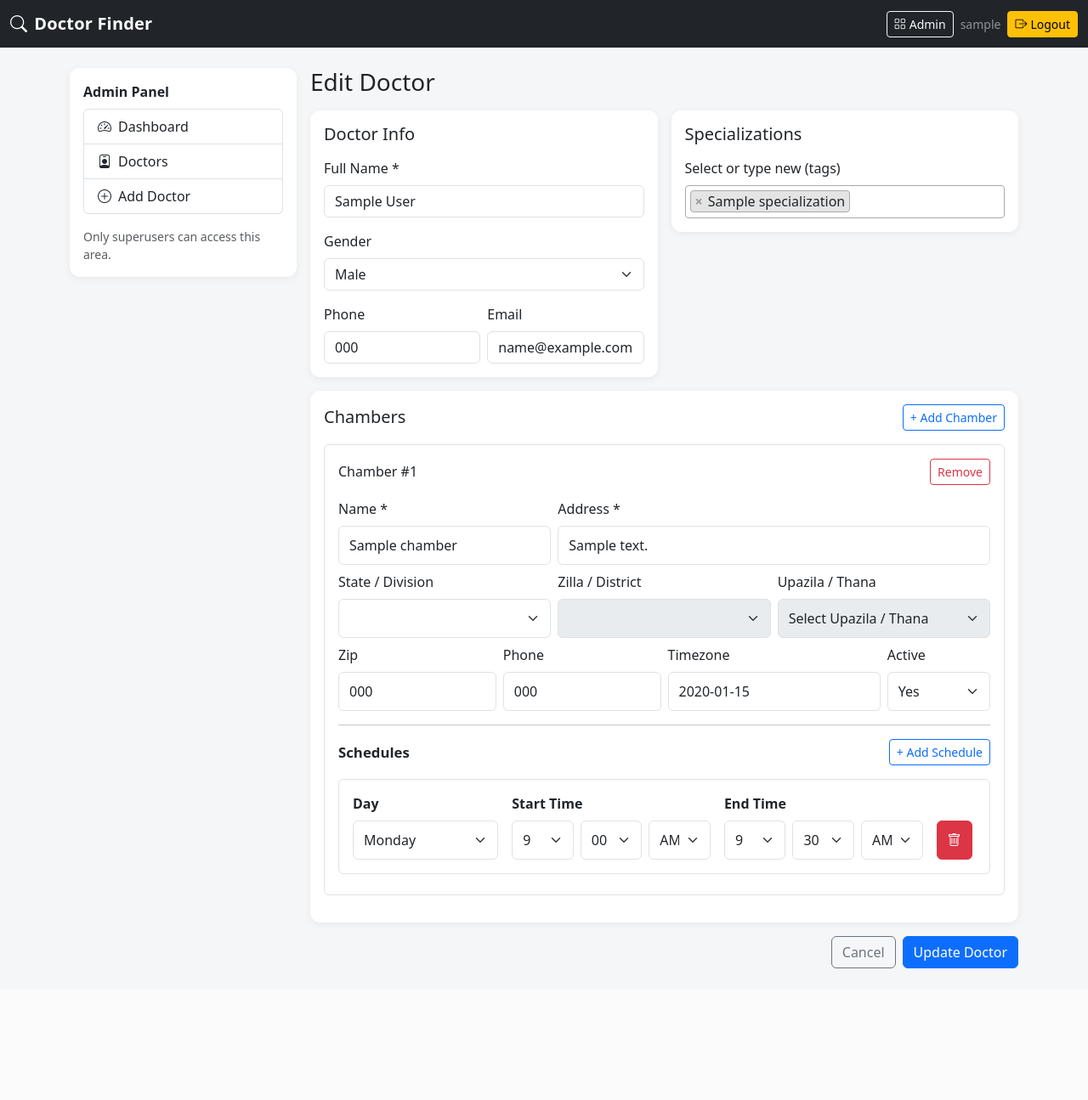
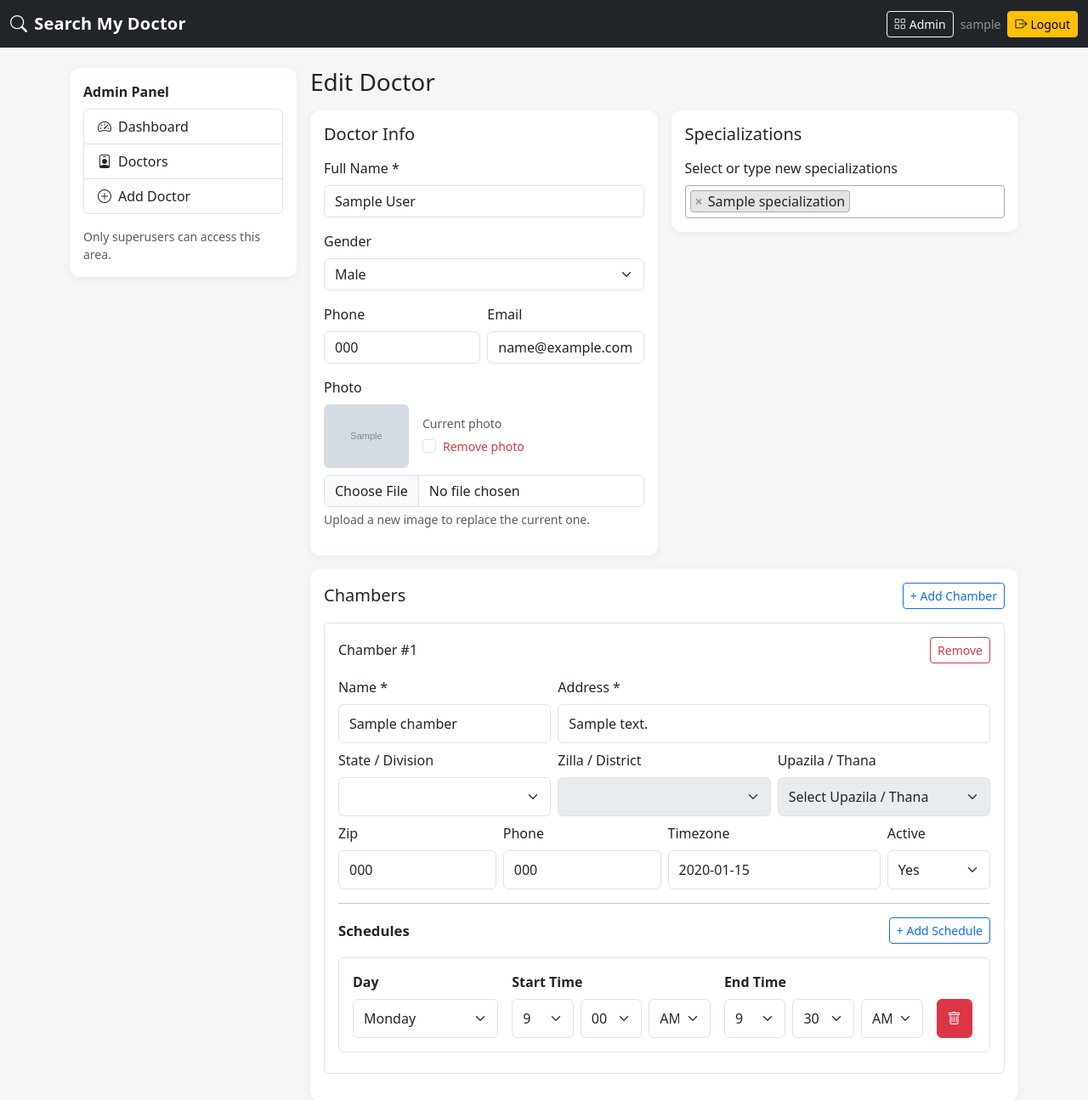
Before and after one commit to shahriarmostafiz/Searchmydoctor, a Django app: page /app/admin/doctors/1/edit in a window 1280 px wide. Shown: the top 1295 px of the page at 85% size. Before the commit the page ends 1140 px from the top, so only its background shows below. Run offline with Django 5.2, Linux system fonts and the light colour scheme; a user stored in the database is signed in; tables that the repository leaves empty hold one stand-in row (values such as "Sample post"); grey boxes marked "Sample" are stand-in pictures; data that the repository does not hold is empty; some libraries are stand-ins or nearby versions.

Commit message:
version 2

```diff
--- a/doctor_search/directory/models.py
+++ b/doctor_search/directory/models.py
@@ -61,6 +61,8 @@ class Doctor(TimeStampedModel):
     gender = models.CharField(max_length=10, choices=GENDER_CHOICES, default="Other")
     phone = models.CharField(max_length=20, blank=True, null=True)
     email = models.CharField(max_length=150, blank=True, null=True)
+
+    photo = models.CharField(max_length=255, blank=True, null=True)
 
     specializations = models.ManyToManyField(Specialization, related_name="doctors", blank=True)
 
--- a/doctor_search/directory/templates/ui/base.html
+++ b/doctor_search/directory/templates/ui/base.html
@@ -2,7 +2,7 @@
 <html lang="en">
 <head>
   <meta charset="utf-8">
-  <title>{% block title %}Doctor Search{% endblock %}</title>
+  <title>{% block title %}Search My Doctor{% endblock %}</title>
   <meta name="viewport" content="width=device-width, initial-scale=1">
 
   <link href="https://cdn.jsdelivr.net/npm/bootstrap@5.3.3/dist/css/bootstrap.min.css" rel="stylesheet">
@@ -23,7 +23,7 @@
 <nav class="navbar navbar-expand-lg navbar-dark bg-dark">
   <div class="container-fluid">
     <a class="navbar-brand" href="{% url 'home' %}">
-      <i class="bi bi-search me-2"></i>Doctor Finder
+      <i class="bi bi-search me-2"></i>Search My Doctor
     </a>
 
     <div class="d-flex align-items-center gap-2 ms-auto">
--- a/doctor_search/directory/templates/ui/doctors/edit.html
+++ b/doctor_search/directory/templates/ui/doctors/edit.html
@@ -4,7 +4,7 @@
 {% block admin_content %}
 <h3 class="mb-3">Edit Doctor</h3>
 
-<form method="post" id="doctorForm">
+<form method="post" enctype="multipart/form-data" id="doctorForm">
   {% csrf_token %}
 
   <div class="row g-3">
@@ -37,6 +37,33 @@
               <input class="form-control" type="email" name="email" value="{{ doctor.email|default:'' }}">
             </div>
           </div>
+
+          <div class="mb-3 mt-3">
+            <label class="form-label">Photo</label>
+            {% if doctor.photo %}
+              <div class="mb-2 d-flex align-items-center gap-3" id="currentPhotoWrap">
+                <img src="{{ doctor.photo }}" alt="Current photo" class="rounded"
+                     style="max-height:100px; max-width:100px; object-fit:cover;">
+                <div>
+                  <div class="small text-muted mb-1">Current photo</div>
+                  <div class="form-check">
+                    <input class="form-check-input" type="checkbox" name="remove_photo" value="1"
+                           id="removePhotoCheck">
+                    <label class="form-check-label text-danger small" for="removePhotoCheck">
+                      Remove photo
+                    </label>
+                  </div>
+                </div>
+              </div>
+            {% endif %}
+            <input class="form-control" type="file" name="photo" accept="image/*" id="photoInput">
+            <div class="form-text">Upload a new image to replace the current one.</div>
+            <div class="mt-2 d-none" id="photoPreviewWrap">
+              <img id="photoPreview" src="" alt="New preview" class="rounded"
+                   style="max-height:120px; max-width:120px; object-fit:cover;">
+            </div>
+          </div>
+
         </div>
       </div>
     </div>
@@ -46,7 +73,7 @@
         <div class="card-body">
           <h5 class="mb-3">Specializations</h5>
 
-          <label class="form-label">Select or type new (tags)</label>
+          <label class="form-label">Select or type new specializations</label>
           <select id="specSelect" name="specialization_names[]" class="form-select" multiple>
             {% for s in specializations %}
               <option value="{{ s.name }}" {% if s.name in selected_specs %}selected{% endif %}>
@@ -106,6 +133,21 @@
 
 <script>
 $(function () {
+
+  $("#photoInput").on("change", function() {
+    const file = this.files[0];
+    if (file) {
+      const reader = new FileReader();
+      reader.onload = function(e) {
+        $("#photoPreview").attr("src", e.target.result);
+        $("#photoPreviewWrap").removeClass("d-none");
+      };
+      reader.readAsDataURL(file);
+    } else {
+      $("#photoPreviewWrap").addClass("d-none");
+    }
+  });
+
   if (typeof $.fn.select2 !== "undefined") {
     $("#specSelect").select2({
       tags: true,
--- a/doctor_search/directory/views.py
+++ b/doctor_search/directory/views.py
@@ -70,6 +70,7 @@ def search_doctors(request):
         data.append({
             "id": d.id,
             "name": d.full_name,
+            "photo": d.photo.url if d.photo else None,
             "specializations": [s.name for s in d.specializations.all()],
             "chambers": [
                 {"name": c.name, "city": c.city, "state": c.state, "hospital": (c.hospital.name if c.hospital else None)}
--- a/doctor_search/directory/views_ui.py
+++ b/doctor_search/directory/views_ui.py
@@ -1,10 +1,35 @@
-from django.shortcuts import render, redirect,get_object_or_404
+import os
+import uuid
+
+from django.conf import settings
+from django.shortcuts import render, redirect, get_object_or_404
 from django.contrib import messages
 from django.contrib.auth.decorators import user_passes_test
 from django.db import transaction
 
+from .models import Doctor, Specialization, Chamber, ChamberSchedule
 
-from .models import Doctor, Specialization, Chamber, ChamberSchedule
+
+def _save_photo(file) -> str:
+    """Save an uploaded image to static/uploads/doctors/ and return the URL path."""
+    ext = os.path.splitext(file.name)[1].lower() or '.jpg'
+    filename = uuid.uuid4().hex + ext
+    dest_dir = os.path.join(settings.UPLOAD_ROOT, 'doctors')
+    os.makedirs(dest_dir, exist_ok=True)
+    with open(os.path.join(dest_dir, filename), 'wb+') as f:
+        for chunk in file.chunks():
+            f.write(chunk)
+    return settings.UPLOAD_URL + 'doctors/' + filename
+
+
+def _delete_photo(url_path: str):
+    """Remove an uploaded photo from disk given its URL path."""
+    if not url_path:
+        return
+    rel = url_path.replace(settings.UPLOAD_URL, '', 1)
+    full = os.path.join(settings.UPLOAD_ROOT, rel)
+    if os.path.isfile(full):
+        os.remove(full)
 
 def superuser_required(view_func):
     return user_passes_test(lambda u: u.is_authenticated and u.is_superuser, login_url="/login/")(view_func)
@@ -39,11 +64,13 @@ def doctor_create_ui(request):
 
         try:
             with transaction.atomic():
+                photo_file = request.FILES.get('photo')
                 doctor = Doctor.objects.create(
                     full_name=full_name,
                     gender=gender,
                     phone=phone or None,
                     email=email or None,
+                    photo=_save_photo(photo_file) if photo_file else None,
                 )
 
                 spec_names = request.POST.getlist("specialization_names[]")
@@ -214,6 +241,15 @@ def doctor_edit_ui(request, doctor_id):
         doctor.gender = gender
         doctor.phone = phone or None
         doctor.email = email or None
+
+        photo_file = request.FILES.get('photo')
+        if photo_file:
+            _delete_photo(doctor.photo)
+            doctor.photo = _save_photo(photo_file)
+        elif request.POST.get('remove_photo') == '1':
+            _delete_photo(doctor.photo)
+            doctor.photo = None
+
         doctor.save()
 
         spec_names = request.POST.getlist("specialization_names[]")
--- a/doctor_search/urls.py
+++ b/doctor_search/urls.py
@@ -15,8 +15,9 @@ Including another URLconf
     2. Add a URL to urlpatterns:  path('blog/', include('blog.urls'))
 """
 from django.contrib import admin
-from django.urls import path,include
+from django.urls import path, include
 from doctor_search.directory.auth_views import superuser_login_view, superuser_logout_view
+
 urlpatterns = [
     path('admin/', admin.site.urls),
     # Auth
@@ -24,6 +25,5 @@ urlpatterns = [
     path("logout/", superuser_logout_view, name="logout"),
 
     # App
-
     path("", include("doctor_search.directory.urls")),
 ]
```
Also changed, not shown: doctor_search/directory/templates/ui/doctors/create.html (+25 -2 lines), doctor_search/directory/templates/ui/doctors/list.html (+13 -1 lines), doctor_search/directory/templates/ui/search/search.html (+11 -2 lines), doctor_search/settings.py (+7 -2 lines), doctor_search/directory/migrations/0002_doctor_photo.py (added), 2 other files.
